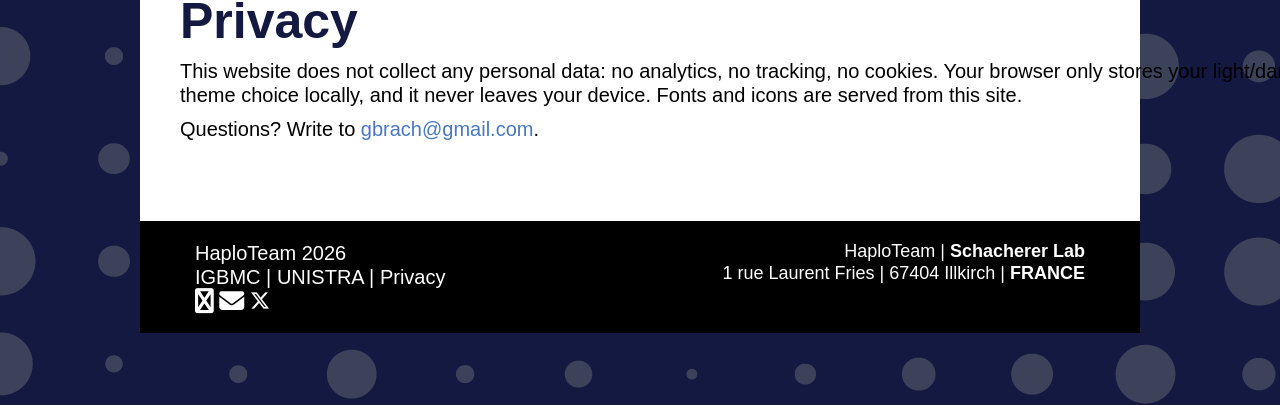
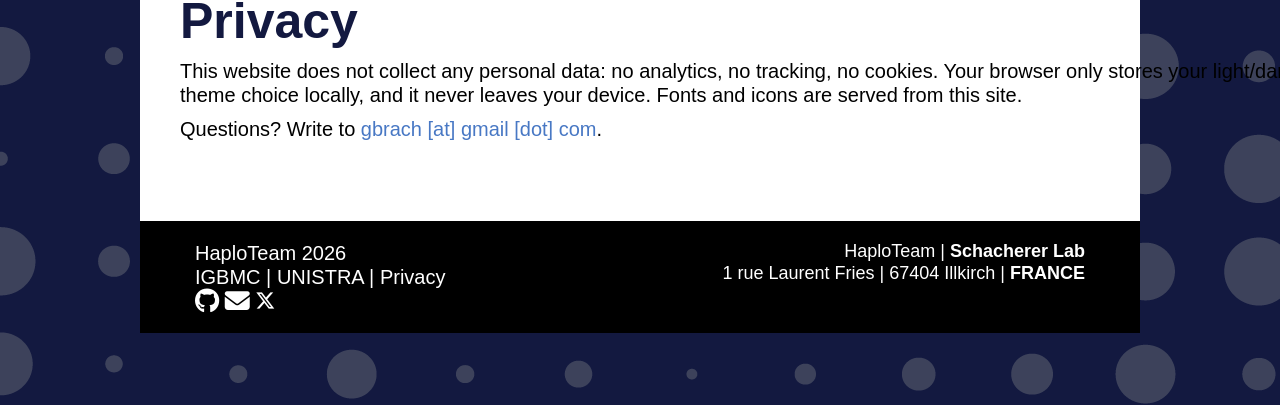
Before and after one commit to gbrach/haploteam_website, a Jekyll site: the page built from privacy.md, in a window 1280 px wide. Shown: the part 149-554 px from the top of the page. Built offline with Jekyll 4.4.1, drawn with Linux system fonts in a browser that asks for light colours; some web fonts are replaced.

Commit message:
fix privacy email text, FA6 github icon classes, paper card hover jump

```diff
--- a/_includes/footer.html
+++ b/_includes/footer.html
@@ -13,10 +13,10 @@
 					</p>
 					<p>
 						<a href="https://github.com/haploteam" target="_blank" aria-label="HaploTeam GitHub">
-							<i class="fa fa-github fa-lg" style="color: var(--footer-text)"></i>
+							<i class="fa-brands fa-github fa-lg" style="color: var(--footer-text)"></i>
 						</a>
 						<a href="mailto:{{ site.email | encode_email }}" target="_blank" aria-label="Email HaploTeam">
-							<i class="fa fa-solid fa-envelope fa-lg" style="color: var(--footer-text)"></i>
+							<i class="fa-solid fa-envelope fa-lg" style="color: var(--footer-text)"></i>
 						</a>
 						<a href="https://x.com/{{ site.x_username }}" target="_blank" aria-label="HaploTeam on X">
 							<i class="fa-brands fa-x-twitter" style="color: var(--footer-text)"></i>
--- a/_includes/paper_builder.html
+++ b/_includes/paper_builder.html
@@ -64,7 +64,7 @@
         {% endif %}
         {% if include.data.github %}
           <a href="https://github.com/{{ include.data.github }}" target="_blank" title="GitHub Repository">
-            <i class="fa fa-github"></i>
+            <i class="fa-brands fa-github"></i>
           </a>
         {% endif %}
         {% if include.data.ftp_link %}
--- a/_sass/_home.scss
+++ b/_sass/_home.scss
@@ -18,8 +18,7 @@
 }
 
 .paper-item:hover {
-  background-color: var(--paper-card-bg);
-  filter: brightness(0.95);
+  background-color: color-mix(in srgb, var(--paper-card-bg) 95%, black);
   box-shadow: 0 4px 10px rgba(0, 0, 0, 0.15);
 }
 
--- a/_sass/_layout.scss
+++ b/_sass/_layout.scss
@@ -43,5 +43,5 @@
 
 .fade-in-item.is-visible {
     opacity: 1;
-    transform: translateY(0);
+    transform: none;
 }
--- a/privacy.md
+++ b/privacy.md
@@ -6,5 +6,5 @@
 <div class="container" style="padding: 2em 0;">
   <h2>Privacy</h2>
   <p>This website does not collect any personal data: no analytics, no tracking, no cookies. Your browser only stores your light/dark theme choice locally, and it never leaves your device. Fonts and icons are served from this site.</p>
-  <p>Questions? Write to <a href="mailto:{{ "gbrach@gmail.com" | encode_email }}">{{ "gbrach@gmail.com" | encode_email }}</a>.</p>
+  <p>Questions? Write to <a href="mailto:{{ "gbrach@gmail.com" | encode_email }}">gbrach [at] gmail [dot] com</a>.</p>
 </div>
```
